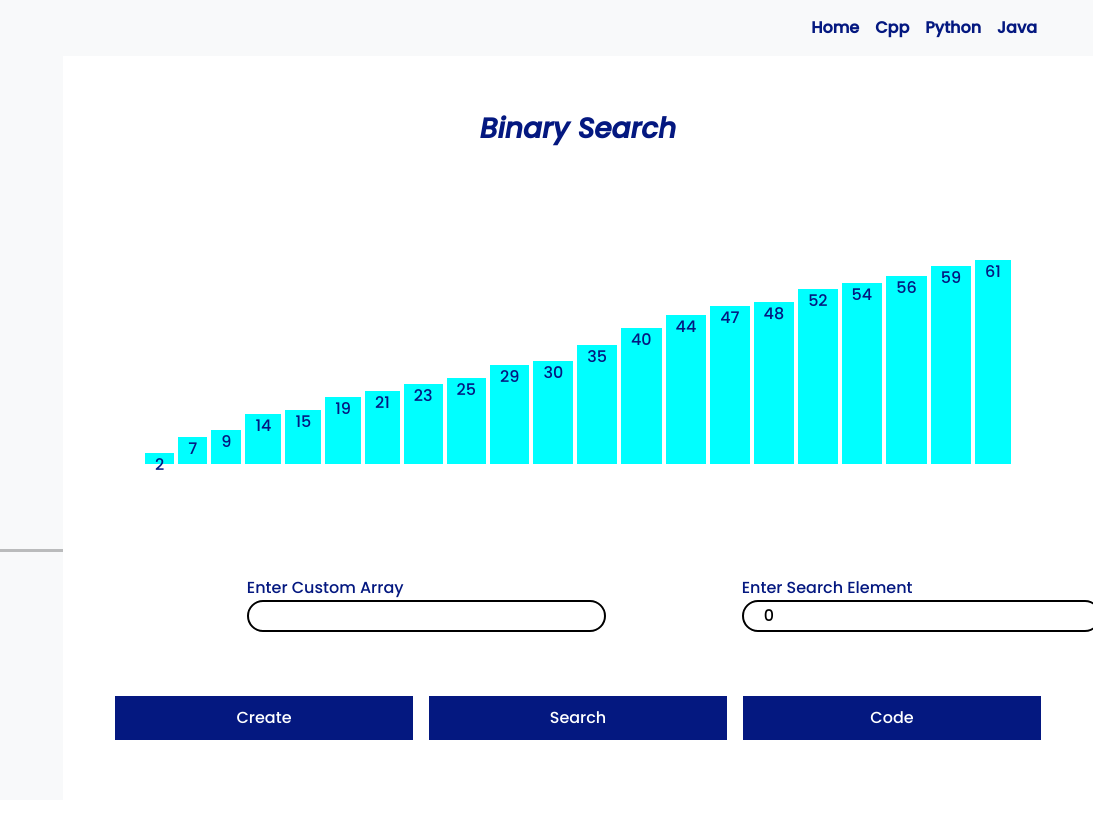
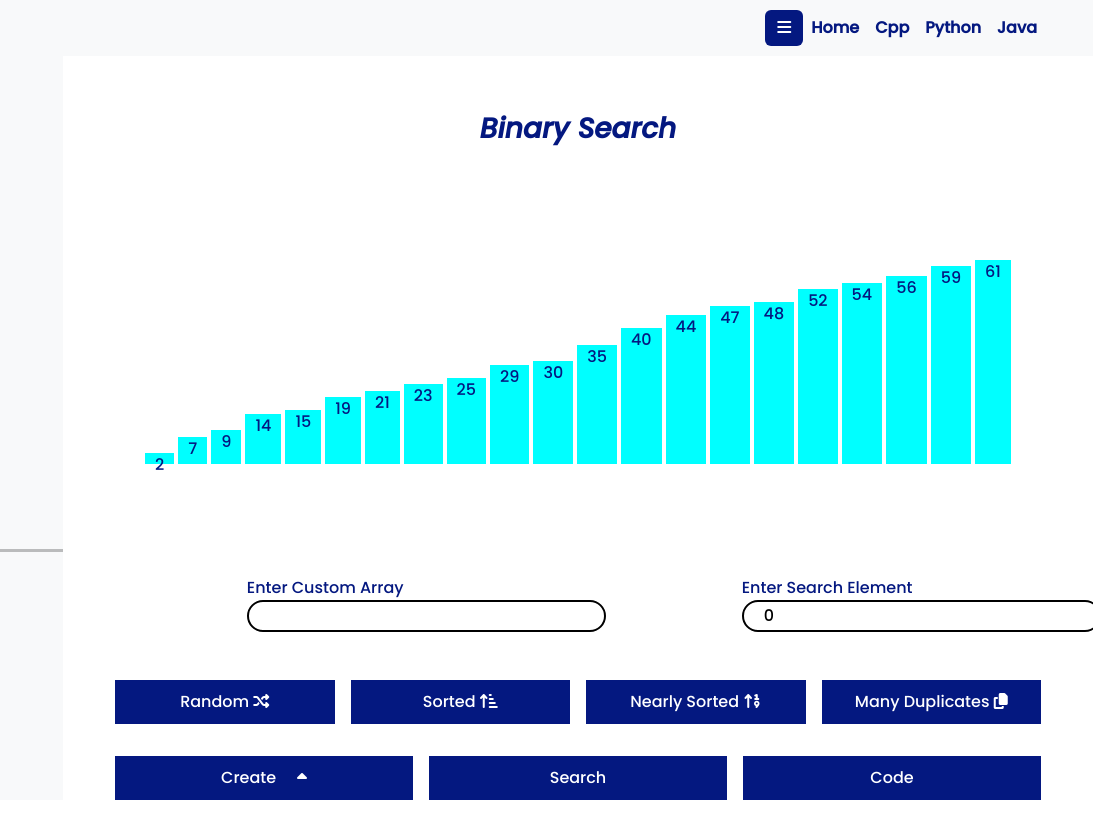
Before and after one commit to EswarBenarjee/algorithmVisualizer, a plain HTML site: page binarySearch.html in a window 1280 px wide. Shown: the full height of the page, 187-1280 px from the left. Before the commit the page ends 804 px from the top, so only its background shows below. Drawn offline with nearby package versions, Linux system fonts and the light colour scheme; some packages are replaced by stand-ins of ours; a script that the page names is missing; files whose address does not match are found by name.

Commit message:
Adding new features - Random, Sorted, Nearly Sorted and Many Duplicates

```diff
--- a/assets/css/sidebar.css
+++ b/assets/css/sidebar.css
@@ -87,6 +87,3 @@ li .nav.flex-column {
 .nav-link span {
   font-weight: bold;
 }
-
-.socialMedia {
-}
--- a/assets/js/binarySearch.js
+++ b/assets/js/binarySearch.js
@@ -1,7 +1,7 @@
 // If search is already triggered, disable search functionality
 let letMeSearch = true;
 
-let create = () => {
+let create = (type = "sorted") => {
   // Checking if search functionality is available or not
   if (!letMeSearch) return;
 
@@ -17,14 +17,6 @@ let create = () => {
       if (value == "" || value == "-") continue;
       nums.push(parseInt(value));
     }
-    if (!isSorted(nums)) {
-      alert.innerHTML =
-        "<div class='danger py-2 px-5'>Entered Array is not sorted</div>";
-      setTimeout(() => {
-        alert.innerHTML = "";
-      }, 1000);
-      return;
-    }
   }
 
   // Clear Binary Search Div before creating new divs
@@ -33,16 +25,42 @@ let create = () => {
   let number_of_divs = 0,
     lastElement = 1,
     max = 0,
-    min = 999999999999999;
+    min = 999999999999999,
+    presentElement = 0;
 
   if (nums.length == 0) {
     // Generate random Number of Divs
     number_of_divs = getRoundedInt(10, 25);
 
-    // Create Elements
+    // Create Elements according to type
     for (let i = 0; i < number_of_divs; i++) {
-      if (i > 0) lastElement = divs[divs.length - 1];
-      presentElement = getRoundedInt(lastElement + 1, lastElement + 5);
+      if (type == "random") {
+        presentElement = getRoundedInt();
+      } else if (type == "sorted") {
+        if (i > 0) lastElement = divs[divs.length - 1];
+        presentElement = getRoundedInt(lastElement + 1, lastElement + 5);
+      } else if (type == "nearlySorted") {
+        if (i > 0) lastElement = divs[divs.length - 1];
+        if (lastElement > 0)
+          presentElement = getRoundedInt(lastElement - 1, lastElement + 5);
+        else presentElement = getRoundedInt(lastElement + 1, lastElement + 5);
+      } else if (type == "manyDuplicates") {
+        // Duplicate Number Creation
+        if (i > 0) {
+          lastElement = divs[divs.length - 1];
+          if (getRoundedInt(0, 2) == 0) {
+            // Include a duplicate
+            presentElement = divs[divs.length - 1];
+          } else {
+            // Include new number
+            presentElement = getRoundedInt(lastElement + 1, lastElement + 5);
+          }
+        } else {
+          // Include new number
+          presentElement = getRoundedInt(lastElement + 1, lastElement + 5);
+        }
+      }
+
       divs.push(presentElement);
       console.log(presentElement);
       if (presentElement > max) max = presentElement;
@@ -102,6 +120,15 @@ customArray.addEventListener("keyup", () => {
 let search = () => {
   // Checking if search functionality is available or not
   if (!letMeSearch) return;
+
+  if (!isSorted(divs)) {
+    alert.innerHTML =
+      "<div class='danger py-2 px-5'>Entered Array is not sorted</div>";
+    setTimeout(() => {
+      alert.innerHTML = "";
+    }, 1000);
+    return;
+  }
 
   // Disable search functionality once triggered;
   letMeSearch = false;
--- a/assets/js/utils.js
+++ b/assets/js/utils.js
@@ -1,5 +1,5 @@
 // Random Number Generator
-let getRoundedInt = (start = 1, end = 10000000000) => {
+let getRoundedInt = (start = 1, end = 30) => {
   // Returns a random integer between start and end
   return Math.floor(Math.random() * (end - start + 1)) + start;
 };
@@ -12,3 +12,13 @@ let isSorted = (nums) => {
   }
   return true;
 };
+
+// Replace body with text if screeen height is more than screen width
+let replaceBody = () => {
+  // Check for mobile devices
+  if (window.innerWidth < 768) {
+    document.body.innerHTML =
+      "<div class='d-block m-auto p-3 pt-5 mt-5 text-center'>Please use a Tablet or Desktop or Laptop. <i class='fa-solid fa-laptop'></i></div>";
+  }
+};
+replaceBody();
--- a/binarySearch.html
+++ b/binarySearch.html
@@ -111,9 +111,7 @@
       <nav
         class="navbar top-navbar navbar-light bg-light px-5 justify-content-md-end"
       >
-        <a class="btn border-0 d-md-none" id="menu-btn"
-          ><i class="fas fa-bars"></i
-        ></a>
+        <a class="btn border-0" id="menu-btn"><i class="fas fa-bars"></i></a>
         <div class="d-flex flex-direction-row">
           <!-- Navbar elements -->
           <li class="nav-link m-2 fw-bold">
@@ -152,9 +150,34 @@
               </p>
             </div>
           </div>
+          <div class="row text-center">
+            <div class="col-md-3 p-2">
+              <div class="calmAlert w-100" onclick="create('random');">
+                Random <i class="fa-solid fa-shuffle"></i>
+              </div>
+            </div>
+            <div class="col-md-3 p-2">
+              <div class="calmAlert w-100" onclick="create('sorted');">
+                Sorted <i class="fa-solid fa-arrow-up-short-wide"></i>
+              </div>
+            </div>
+            <div class="col-md-3 p-2">
+              <div class="calmAlert w-100" onclick="create('nearlySorted');">
+                Nearly Sorted <i class="fa-solid fa-arrow-up-1-9"></i>
+              </div>
+            </div>
+            <div class="col-md-3 p-2">
+              <div class="calmAlert w-100" onclick="create('manyDuplicates');">
+                Many Duplicates <i class="fa-solid fa-copy"></i>
+              </div>
+            </div>
+          </div>
           <div class="row mt-3">
             <div class="col-md-4 p-2">
-              <button class="calmAlert w-100" onclick="create()">Create</button>
+              <button class="calmAlert w-100" onclick="create()">
+                Create &nbsp;&nbsp;&nbsp;
+                <i class="fa-solid fa-caret-up"></i>
+              </button>
             </div>
             <div class="col-md-4 p-2">
               <button class="calmAlert w-100" id="search" onclick="search()">
```
